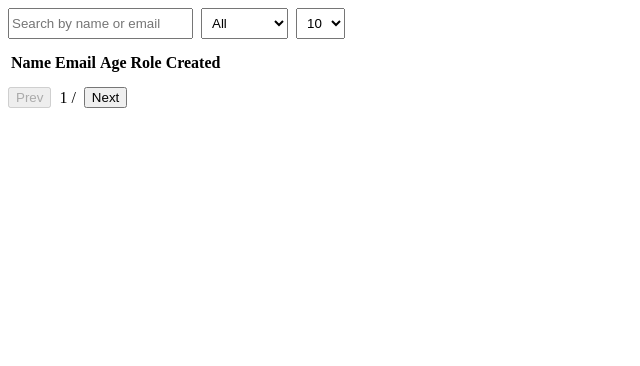
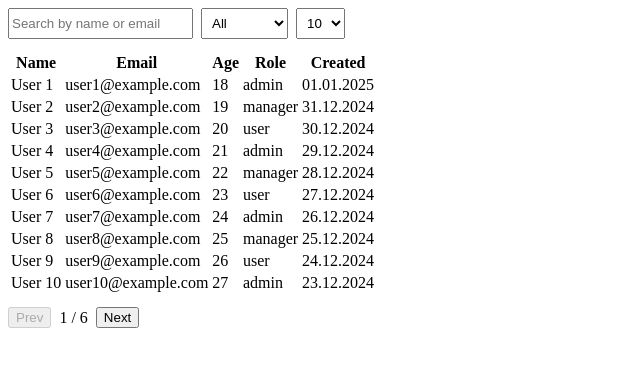
Before and after one commit to linska/nuxt-users-dashboard, a Nuxt app: page / in a window 1280 px wide. Shown: the top 366 px of the page, without its empty margins (0-640 px from the left). Built offline with nearby package versions, Linux system fonts and the light colour scheme.

Commit message:
feat: add query-synced filtering and pagination

```diff
--- a/components/UserFilters.vue
+++ b/components/UserFilters.vue
@@ -1,9 +1,9 @@
 <template>
   <div class="filters">
     <input
-      :value="search"
-      @input="$emit('update:search', $event.target.value)"
+      v-model="localSearch"
       placeholder="Search by name or email"
+      @input="updateSearch"
     />
 
     <BaseSelect
@@ -15,23 +15,50 @@
     <BaseSelect
       :model-value="perPage"
       @update:model-value="$emit('update:perPage', Number($event))"
-      :options="[10, 15, 20]"
+      :options="perPageOptions"
     />
   </div>
 </template>
 
-<script setup>
-defineProps({
-  search: String,
-  role: String,
-  perPage: Number,
-})
+<script setup lang="ts">
+import {PER_PAGE_OPTIONS, type PerPage} from '~/constants/pagination';
 
-defineEmits([
+const props = defineProps<{
+  search?: string;
+  role?: string | null;
+  perPage?: PerPage;
+}>()
+
+const emit = defineEmits([
   'update:search',
   'update:role',
   'update:perPage',
 ])
+
+const perPageOptions = [...PER_PAGE_OPTIONS]
+
+const localSearch = ref(props.search);
+
+let searchTimer: ReturnType<typeof setTimeout>;
+
+function updateSearch() {
+  clearTimeout(searchTimer);
+
+  searchTimer = setTimeout(() => {
+    emit('update:search', localSearch.value);
+  }, 300);
+}
+
+watch(
+  () => props.search,
+  value => {
+    localSearch.value = value;
+  },
+);
+
+onBeforeUnmount(() => {
+  clearTimeout(searchTimer);
+});
 </script>
 
 <style scoped>
--- a/components/UserTable.vue
+++ b/components/UserTable.vue
@@ -28,7 +28,7 @@
           <td>{{ user.age }}</td>
           <td>{{ user.role }}</td>
           <td>
-            {{ new Date(user.createdAt).toLocaleDateString() }}
+            {{ formatDate(user.createdAt) }}
           </td>
         </tr>
       </tbody>
@@ -36,15 +36,21 @@
   </div>
 </template>
 
-<script setup>
-defineProps({
-  users: {
-    type: Array,
-    required: true,
-  },
-})
+<script setup lang="ts">
+import type {User} from '~/types/User.ts'
+defineProps<{
+  users: User[]
+}>()
 
 defineEmits(['sort'])
+
+function formatDate(date: string) {
+  return date
+    .slice(0, 10)
+    .split('-')
+    .reverse()
+    .join('.');
+}
 </script>
 
 <style scoped>
--- a/composables/useUsersTable.ts
+++ b/composables/useUsersTable.ts
@@ -1,23 +1,160 @@
-export function useUsersTable(users) {
+import {type User, USER_ROLES, type UserRole} from "~/types/User.ts";
+import type {LocationQueryRaw} from 'vue-router';
+import {DEFAULT_PER_PAGE, PER_PAGE_OPTIONS, type PerPage} from "~/constants/pagination.ts";
+
+export function useUsersTable(users: User[]) {
+  const route = useRoute();
+  const router = useRouter();
+
+  function updateQuery(query: LocationQueryRaw) {
+    return router.replace({
+      query: {
+        ...route.query,
+        ...query,
+      },
+    });
+  }
+
   // filters
-  const search = ref('')
-  const role = ref(null)
+  const search = computed<string | null>({
+    get() {
+      const value = route.query.search;
+
+      return typeof value === 'string' ? value : null;
+    },
+
+    set(value) {
+      updateQuery({
+        search: value?.length ? value : undefined,
+        page: undefined,
+      });
+    },
+  });
+
+  function isUserRole(value: unknown): value is UserRole {
+    return USER_ROLES.some(role => role === value);
+  }
+
+  const role = computed<UserRole | null>({
+    get() {
+      const value = route.query.role;
+
+      return isUserRole(value) ? value : null;
+    },
+
+    set(value) {
+      updateQuery({
+        role: value ?? undefined,
+        page: undefined,
+      });
+    },
+  });
 
   // sorting
   const sortBy = ref(null) // 'age' | 'createdAt'
   const sortDirection = ref('asc')
 
   // pagination
-  const page = ref(1)
-  const perPage = ref(10)
+  const page = computed({
+    get: () => {
+      const value = Number(route.query.page);
+
+      return Number.isInteger(value) && value > 0 ? value : 1;
+    },
+    set: value => updateQuery({
+      page: value === 1 ? undefined : String(value),
+    }),
+  });
+
+
+  function isPerPage(value: number): value is PerPage {
+    return (
+      value === 0
+      || PER_PAGE_OPTIONS.some(option => option === value)
+    );
+  }
+
+  const perPage = computed({
+    get() {
+      const rawValue = route.query.perPage;
+
+      if (typeof rawValue !== 'string' || rawValue === '') {
+        return DEFAULT_PER_PAGE;
+      }
+
+      const queryValue = Number(rawValue);
+
+      return isPerPage(queryValue)
+        ? queryValue
+        : DEFAULT_PER_PAGE;
+    },
+    set(value) {
+      updateQuery({
+        perPage: String(value),
+        page: undefined,
+      });
+    },
+  })
+
+
+
 
   // TODO:
   // - filteredUsers
   // - sortedUsers
   // - paginatedUsers
   // - totalPages
-  const paginatedUsers = null
-  const totalPages = null
+  function userRoleCheck(userRole: UserRole, checkRole: UserRole | null) {
+    if (!checkRole) {
+      return true;
+    }
+
+    return userRole === checkRole;
+  }
+
+  function userSearchCheck(user: User, value: string | null) {
+    if (!value) {
+      return true;
+    }
+
+    const valueNormanized = value.toLocaleLowerCase().trim();
+    const nameNormalized = user.name.toLocaleLowerCase();
+    const emailNormalized = user.email.toLocaleLowerCase();
+
+    return nameNormalized.includes(valueNormanized) || emailNormalized.includes(valueNormanized);
+  }
+
+  const filteredUsers = computed(() => {
+    if (role.value === null && search.value === null) {
+      return users
+    }
+
+    return users.filter(user => {
+      const roleCheck = userRoleCheck(user.role, role.value)
+      const searchCheck = userSearchCheck(user, search.value)
+
+      return roleCheck && searchCheck;
+    })
+  })
+
+  const paginatedUsers = computed(() => {
+    if (perPage.value === 0) {
+      return filteredUsers.value;
+    }
+
+    const sliceFrom = (page.value - 1) * perPage.value;
+    const sliceTo = sliceFrom + perPage.value;
+
+    return filteredUsers.value.slice(sliceFrom, sliceTo);
+  })
+
+  const totalPages = computed(() => {
+    if (perPage.value === 0) {
+      return 1;
+    }
+
+    return Math.ceil(filteredUsers.value.length / perPage.value);
+  });
 
   return {
     search,
--- /dev/null
+++ b/constants/pagination.ts
@@ -0,0 +1,8 @@
+export const PER_PAGE_OPTIONS = [10, 15, 20] as const;
+
+export type PageSize =
+  (typeof PER_PAGE_OPTIONS)[number];
+
+export type PerPage = PageSize | 0;
+
+export const DEFAULT_PER_PAGE: PerPage = 10;
--- a/data/users.ts
+++ b/data/users.ts
@@ -1,14 +1,17 @@
-export const users = Array.from({ length: 50 }, (_, i) => {
-  const roles = ['admin', 'manager', 'user']
+import {type User, USER_ROLES} from "~/types/User.ts";
 
-  return {
+const BASE_DATE = Date.UTC(2025, 0, 1);
+
+export const users: User[] = Array.from(
+  { length: 52 },
+  (_, i) => ({
     id: i + 1,
     name: `User ${i + 1}`,
     email: `user${i + 1}@example.com`,
     age: 18 + (i % 40),
-    role: roles[i % roles.length],
+    role: USER_ROLES[i % USER_ROLES.length]!,
     createdAt: new Date(
-      Date.now() - i * 1000 * 60 * 60 * 24
+      BASE_DATE - i * 1000 * 60 * 60 * 24,
     ).toISOString(),
-  }
-})
+  }),
+);
--- /dev/null
+++ b/types/User.ts
@@ -0,0 +1,12 @@
+export const USER_ROLES = ['admin', 'manager', 'user'] as const;
+
+export type UserRole = (typeof USER_ROLES)[number];
+
+export type User = {
+  id: number,
+  name: string,
+  email: string,
+  age: number,
+  role: UserRole,
+  createdAt: string,
+}
```
